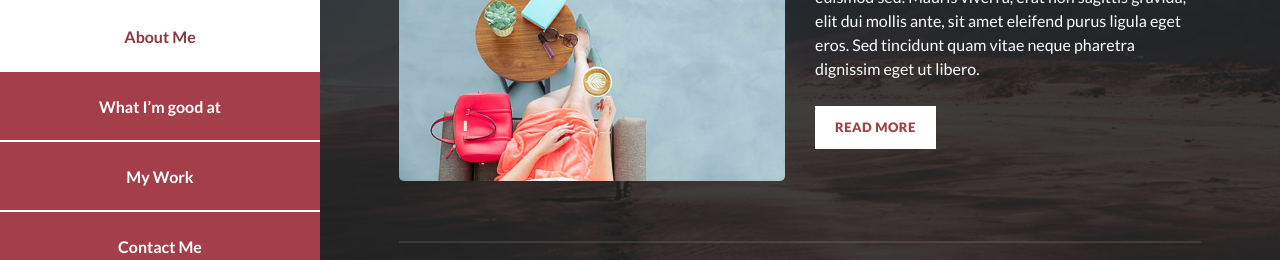
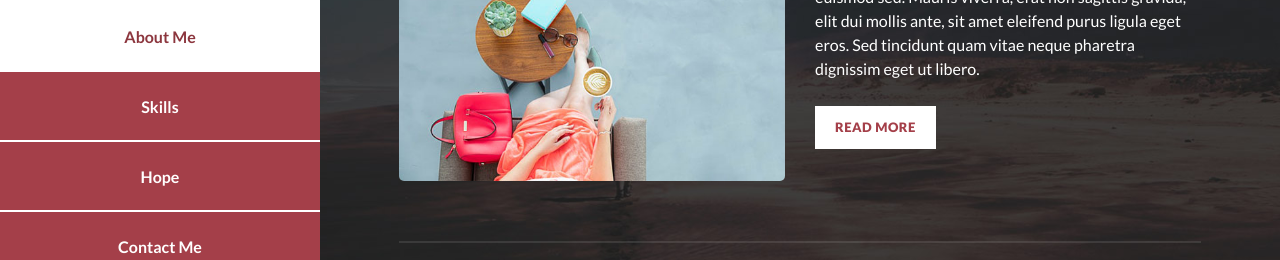
Before and after one commit to Hasanah24/Hasanah24.github.io, a plain HTML site: page index.html in a window 1280 px wide. Shown: the part 355-615 px from the top of the page. Drawn offline with Linux system fonts and the light colour scheme.

Commit message:
Update index.html

```diff
--- a/index.html
+++ b/index.html
@@ -46,8 +46,8 @@ https://templatemo.com/tm-531-reflux
             <nav class="main-nav" role="navigation">
               <ul class="main-menu">
                 <li><a href="#section1">About Me</a></li>
-                <li><a href="#section2">What I’m good at</a></li>
-                <li><a href="#section3">My Work</a></li>
+                <li><a href="#section2">Skills</a></li>
+                <li><a href="#section3">Hope</a></li>
                 <li><a href="#section4">Contact Me</a></li>
               </ul>
             </nav>
```
